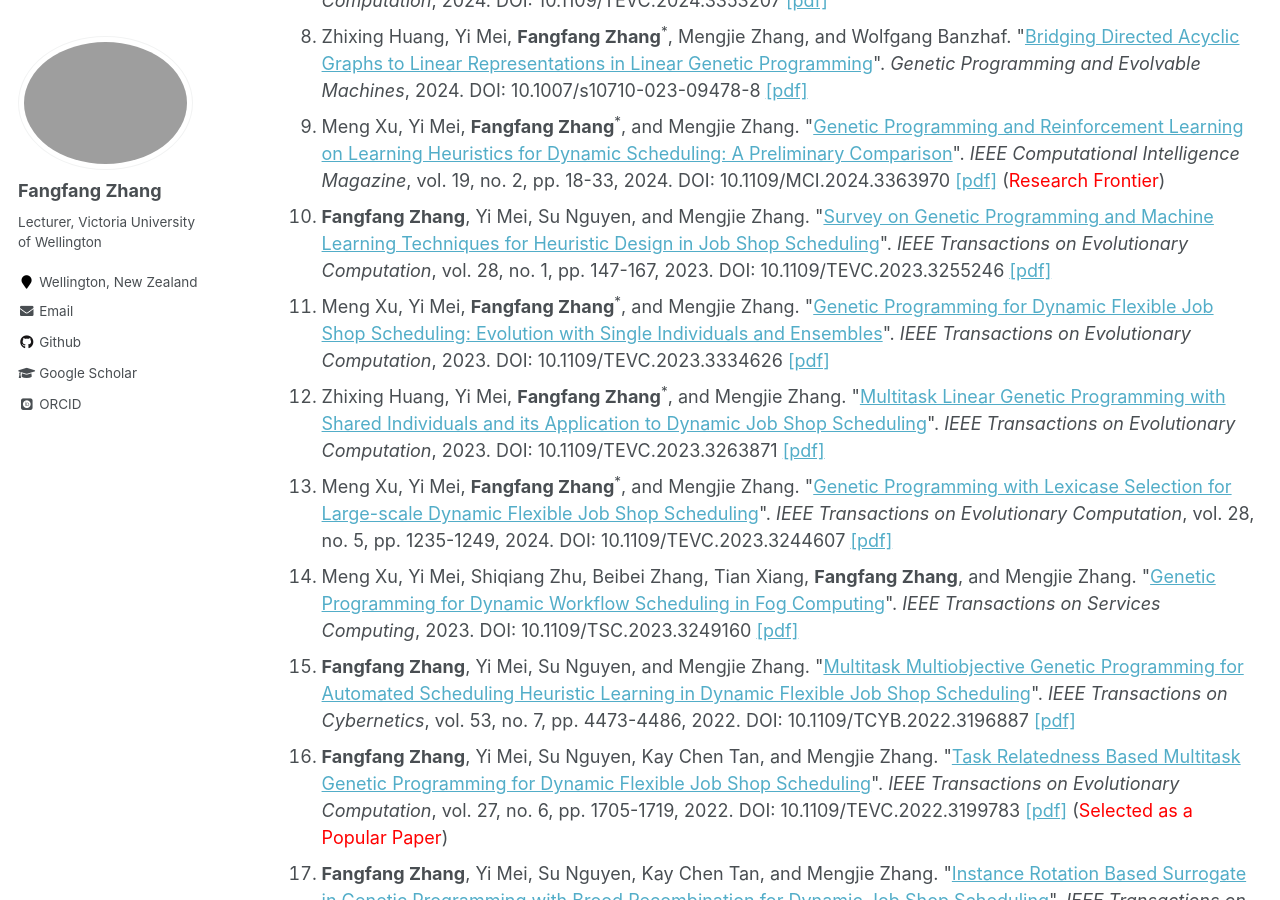
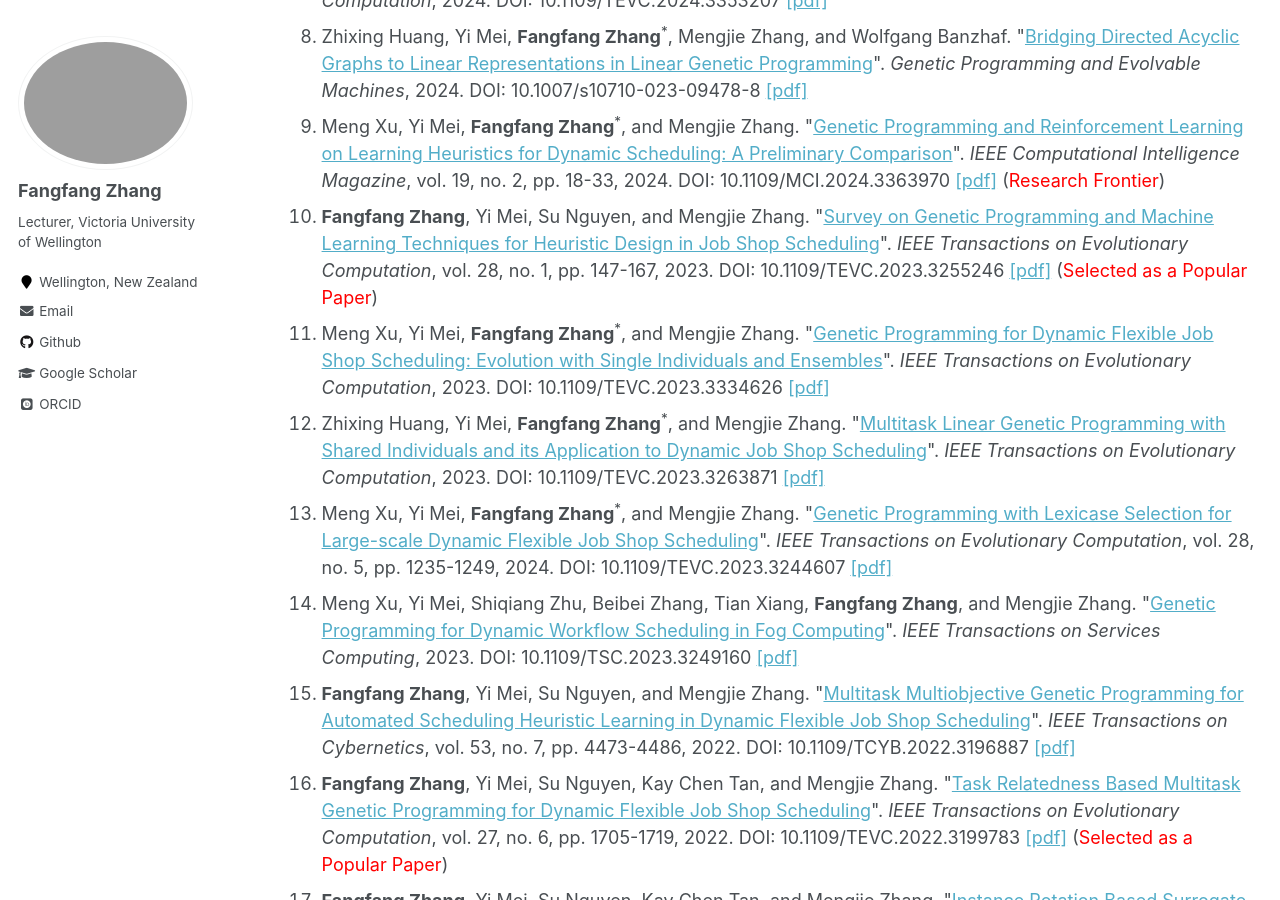
Before and after one commit to fangfang-zhang/fangfang-zhang.github.io, a Jekyll site: the page built from _pages/publications.md, in a window 1280 px wide and 900 px high, scrolled down 1025 px. Built offline with Jekyll 4.4.1, drawn with Linux system fonts in a browser that asks for light colours; some web fonts are replaced.

Commit message:
selected

```diff
--- a/_pages/publications.md
+++ b/_pages/publications.md
@@ -21,7 +21,7 @@ Selection</a>". <i>Intelligent Marine Technology and Systems</i>, 2024. DOI: XXX
 <li>Zhixing Huang, Yi Mei, <b>Fangfang Zhang</b><sup>*</sup>, and Mengjie Zhang. "<a target="_blank" href="https://ieeexplore.ieee.org/document/10398533">Toward Evolving Dispatching Rules with Flow Control Operations by Grammar-guided Linear Genetic Programming</a>". <i>IEEE Transactions on Evolutionary Computation</i>, 2024. DOI: 10.1109/TEVC.2024.3353207 <a target="_blank" href="https://github.com/fangfang-zhang/fangfang-zhang.github.io/blob/main/files/2024-tevc-if.pdf">[pdf]</a></li>
 <li>Zhixing Huang, Yi Mei, <b>Fangfang Zhang</b><sup>*</sup>, Mengjie Zhang, and Wolfgang Banzhaf. "<a target="_blank" href="https://link.springer.com/article/10.1007/s10710-023-09478-8">Bridging Directed Acyclic Graphs to Linear Representations in Linear Genetic Programming</a>". <i>Genetic Programming and Evolvable Machines</i>, 2024. DOI: 10.1007/s10710-023-09478-8 <a target="_blank" href="https://github.com/fangfang-zhang/fangfang-zhang.github.io/blob/main/files/%5B2023%5D%20Bridging%20directed%20acyclic%20graphs%20to%20linear%20representations%20in%20LGP.pdf">[pdf]</a></li>
 <li> Meng Xu, Yi Mei, <b>Fangfang Zhang</b><sup>*</sup>, and Mengjie Zhang. "<a target="_blank" href="https://ieeexplore.ieee.org/document/10494009">Genetic Programming and Reinforcement Learning on Learning Heuristics for Dynamic Scheduling: A Preliminary Comparison</a>". <i>IEEE Computational Intelligence Magazine</i>, vol. 19, no. 2, pp. 18-33, 2024. DOI: 10.1109/MCI.2024.3363970 <a target="_blank" href="https://github.com/fangfang-zhang/fangfang-zhang.github.io/blob/main/files/%5B2024%5D%20GPRL%20on%20Learning%20Heuristics%20for%20Dynamic%20Scheduling-A%20Preliminary%20Comparison.pdf">[pdf]</a> (<span style="color: #FF0000">Research Frontier</span>)</li>
-<li> <b>Fangfang Zhang</b>, Yi Mei, Su Nguyen, and Mengjie Zhang. "<a target="_blank" href="https://ieeexplore.ieee.org/document/10065588">Survey on Genetic Programming and Machine Learning Techniques for Heuristic Design in Job Shop Scheduling</a>". <i>IEEE Transactions on Evolutionary Computation</i>, vol. 28, no. 1, pp. 147-167, 2023. DOI: 10.1109/TEVC.2023.3255246 <a target="_blank" href="https://github.com/fangfang-zhang/fangfang-zhang.github.io/blob/main/files/%5B2023%5D%20Survey_on_Genetic_Programming_and_Machine_Learning_Techniques_for_Heuristic_Design_in_Job_Shop_Scheduling.pdf">[pdf]</a></li>
+<li> <b>Fangfang Zhang</b>, Yi Mei, Su Nguyen, and Mengjie Zhang. "<a target="_blank" href="https://ieeexplore.ieee.org/document/10065588">Survey on Genetic Programming and Machine Learning Techniques for Heuristic Design in Job Shop Scheduling</a>". <i>IEEE Transactions on Evolutionary Computation</i>, vol. 28, no. 1, pp. 147-167, 2023. DOI: 10.1109/TEVC.2023.3255246 <a target="_blank" href="https://github.com/fangfang-zhang/fangfang-zhang.github.io/blob/main/files/%5B2023%5D%20Survey_on_Genetic_Programming_and_Machine_Learning_Techniques_for_Heuristic_Design_in_Job_Shop_Scheduling.pdf">[pdf]</a> (<span style="color: #FF0000">Selected as a Popular Paper</span>)</li>
 <li> Meng Xu, Yi Mei, <b>Fangfang Zhang</b><sup>*</sup>, and Mengjie Zhang. "<a target="_blank" href="https://ieeexplore.ieee.org/document/10324315">Genetic Programming for Dynamic Flexible Job Shop Scheduling: Evolution with Single Individuals and Ensembles</a>". <i>IEEE Transactions on Evolutionary Computation</i>, 2023. DOI: 10.1109/TEVC.2023.3334626 <a target="_blank" href="https://github.com/fangfang-zhang/fangfang-zhang.github.io/blob/main/files/%5B2023%5D%20TEVC-Single_Individuals_and_Ensembles.pdf">[pdf]</a></li>
 <li> Zhixing Huang, Yi Mei, <b>Fangfang Zhang</b><sup>*</sup>, and Mengjie Zhang. "<a target="_blank" href="https://ieeexplore.ieee.org/document/10090245">Multitask Linear Genetic Programming with Shared Individuals and its Application to Dynamic Job Shop Scheduling</a>". <i>IEEE Transactions on Evolutionary Computation</i>, 2023. DOI: 10.1109/TEVC.2023.3263871 <a target="_blank" href="https://github.com/fangfang-zhang/fangfang-zhang.github.io/blob/main/files/%5B2023%5D%20Multitask_LGP_with_Shared_Individuals_and_its_Application_to_DJSS.pdf">[pdf]</a></li>
 <li> Meng Xu, Yi Mei, <b>Fangfang Zhang</b><sup>*</sup>, and Mengjie Zhang. "<a target="_blank" href="https://ieeexplore.ieee.org/document/10044237">Genetic Programming with Lexicase Selection for Large-scale Dynamic Flexible Job Shop Scheduling</a>". <i>IEEE Transactions on Evolutionary Computation</i>, vol. 28, no. 5, pp. 1235-1249, 2024. DOI: 10.1109/TEVC.2023.3244607 <a target="_blank" href="https://github.com/fangfang-zhang/fangfang-zhang.github.io/blob/main/files/%5B2023%5D%20Genetic_Programming_with_Lexicase_Selection_for_Large-scale_Dynamic_Flexible_Job_Shop_Scheduling.pdf">[pdf]</a></li>
```
